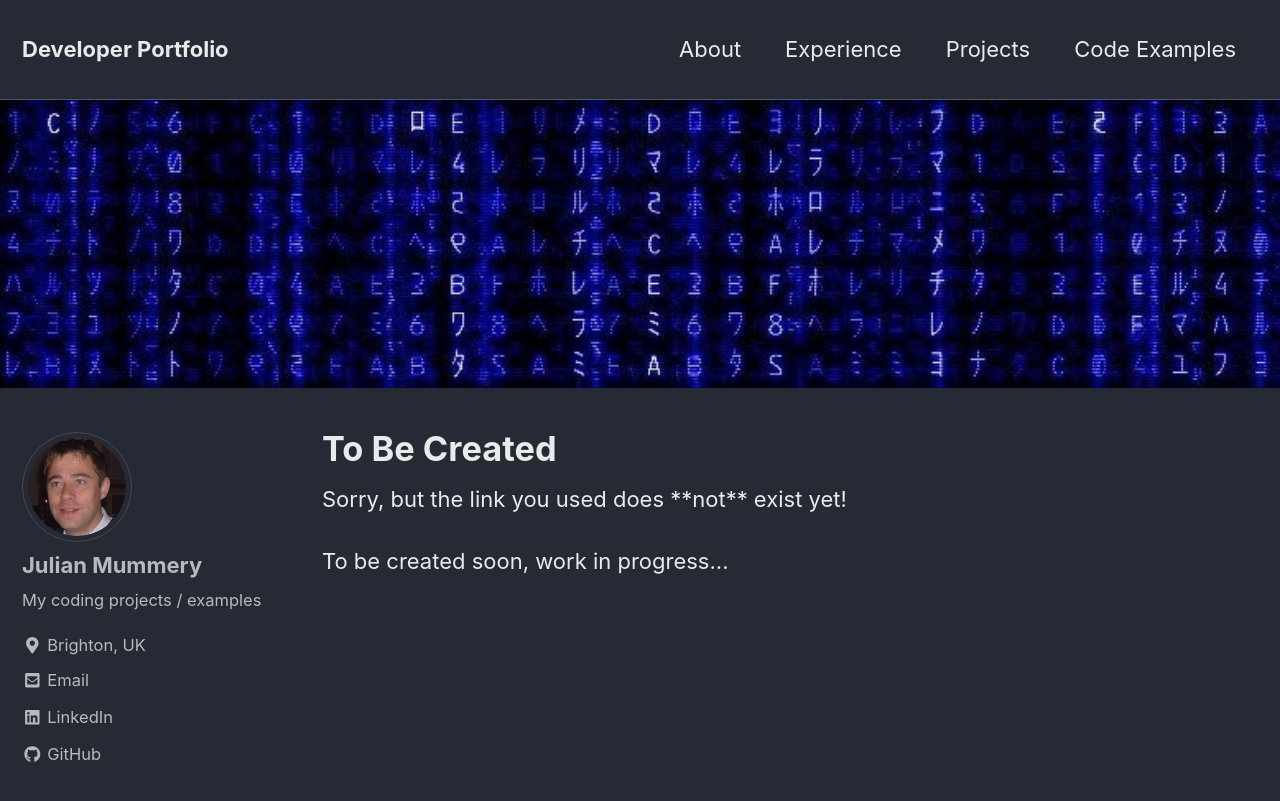
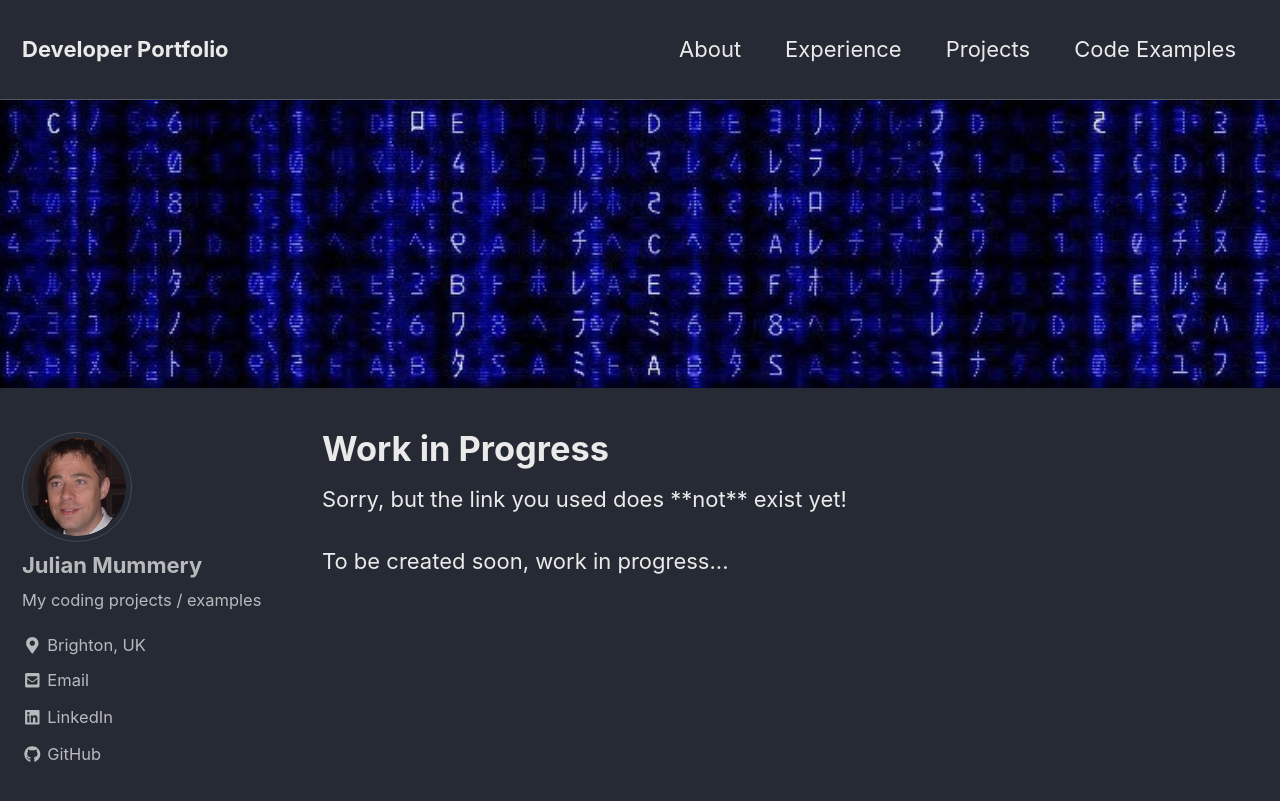
Before and after one commit to julianmummery/julianmummery.github.io, a Jekyll site: the page built from _pages/tbc.md, in a window 1280 px wide and 900 px high. Shown: the top 801 px of the window. Built offline with Jekyll 4.4.1, drawn with Linux system fonts in a browser that asks for light colours; nearby versions of some CDN libraries.

Commit message:
Update tbc.md

```diff
--- a/_pages/tbc.md
+++ b/_pages/tbc.md
@@ -1,5 +1,5 @@
 ---
-title: "To Be Created"
+title: "Work in Progress"
 layout: single
 excerpt: "Page not found. These are not the droids you are looking for ;)"
 sitemap: false
```
